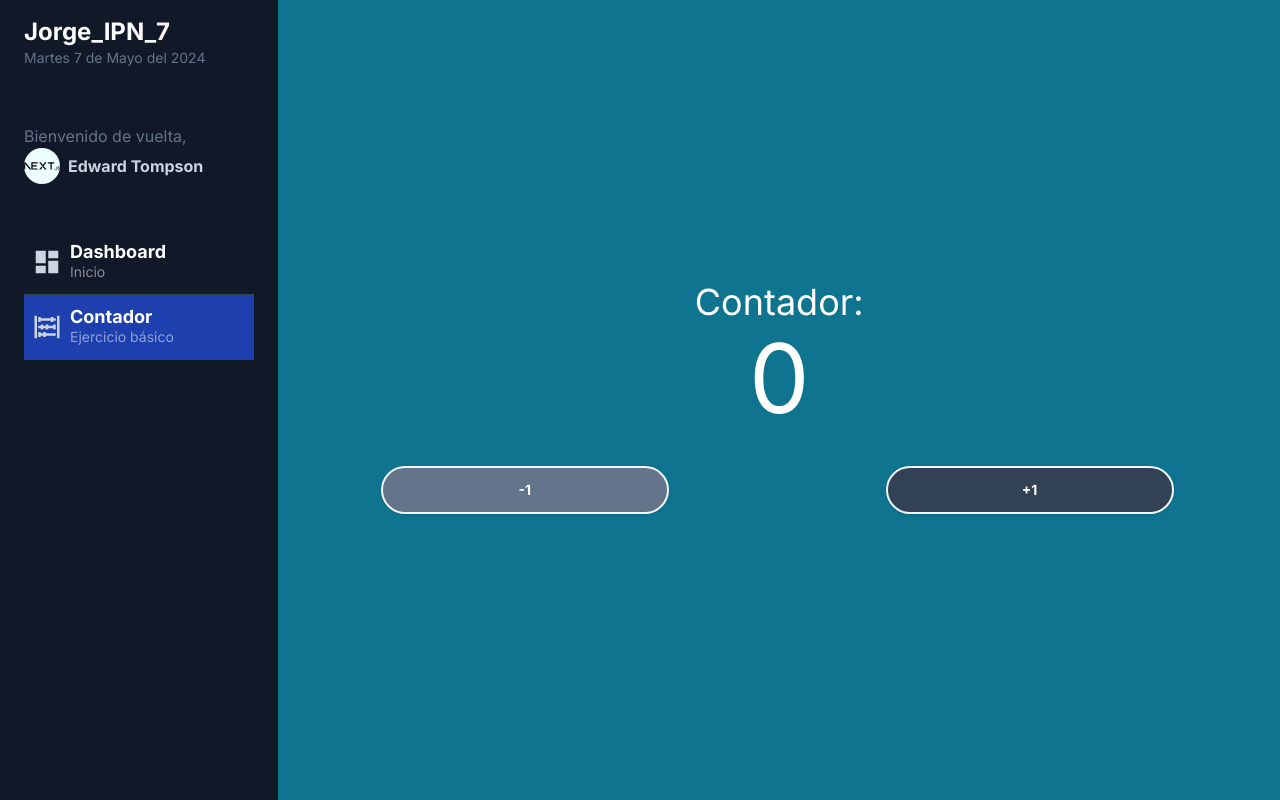
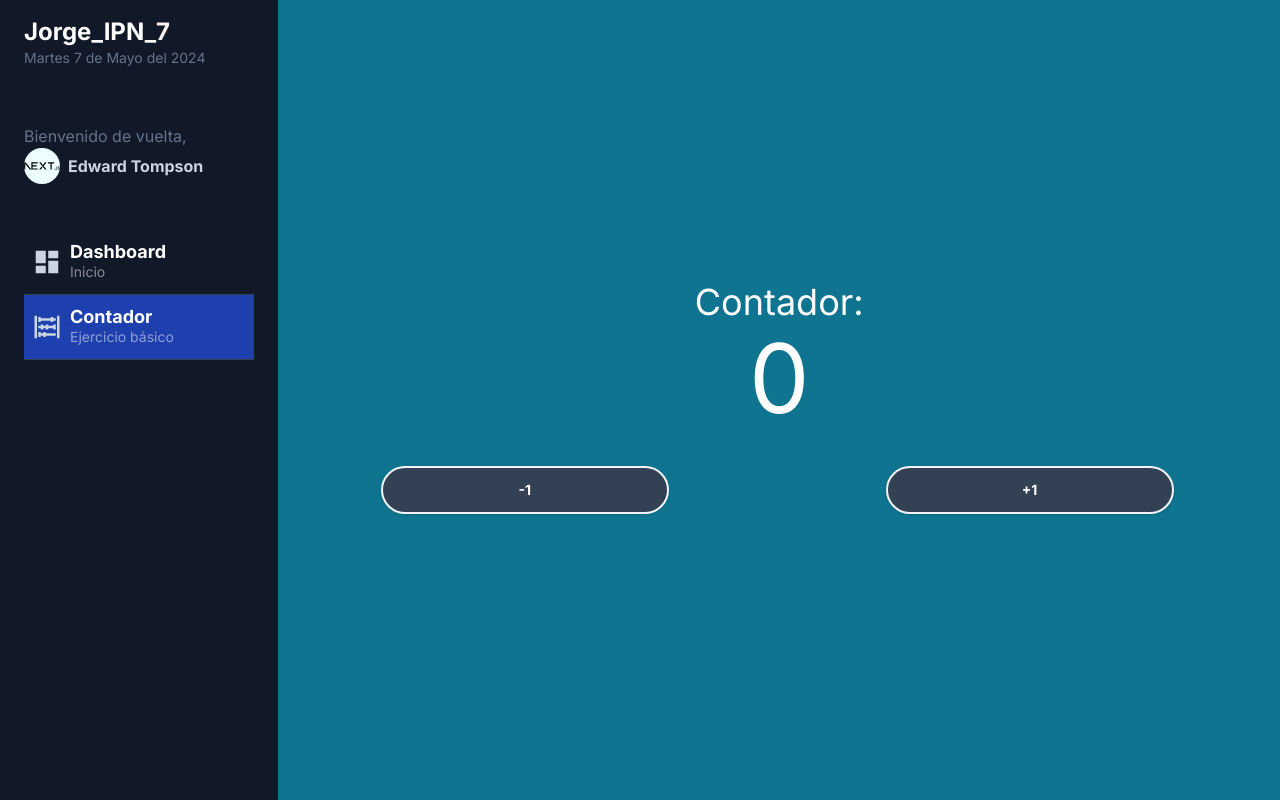
Before and after one commit to JorgeIPN7/my-dashboard, a Next.js app: page /dashboard/counter in a window 1280 px wide. Built offline with nearby package versions, Linux system fonts and the light colour scheme.

Commit message:
Formato de classNames

```diff
--- a/src/app/dashboard/inicio/page.tsx
+++ b/src/app/dashboard/inicio/page.tsx
@@ -1,3 +1,10 @@
+import { Metadata } from "next";
+
+export const metadata: Metadata = {
+  title: "My Dashboard",
+  description: "Creado por aburrimiento",
+};
+
 export default function InicioPage() {
   return (
     <>
--- a/src/app/dashboard/layout.tsx
+++ b/src/app/dashboard/layout.tsx
@@ -6,7 +6,7 @@ export default function DashboardLayout({
   children: React.ReactNode;
 }) {
   return (
-    <div className="bg-slate-100 overflow-y-scroll w-screen h-screen antialiased text-slate-300 selection:bg-blue-600 selection:text-white">
+    <div className="h-screen w-screen overflow-y-scroll bg-slate-100 text-slate-300 antialiased selection:bg-blue-600 selection:text-white">
       <div className="flex">
         <Sidebar />
         <div className="w-full text-slate-900">{children}</div>
--- a/src/app/shopping-car/components/CarCounter.tsx
+++ b/src/app/shopping-car/components/CarCounter.tsx
@@ -20,7 +20,7 @@ export const CarCounter = () => {
       </div>
 
       <button
-        className="mb-1 mr-1 w-72 rounded-full border-2 border-slate-100 bg-slate-500
+        className="mb-1 mr-1 w-72 rounded-full border-2 border-slate-100 bg-slate-700
          px-6 py-3 text-sm font-bold uppercase text-white shadow outline-none transition-all duration-150 ease-linear hover:shadow-lg
          focus:outline-none active:bg-teal-600"
         type="button"
```
